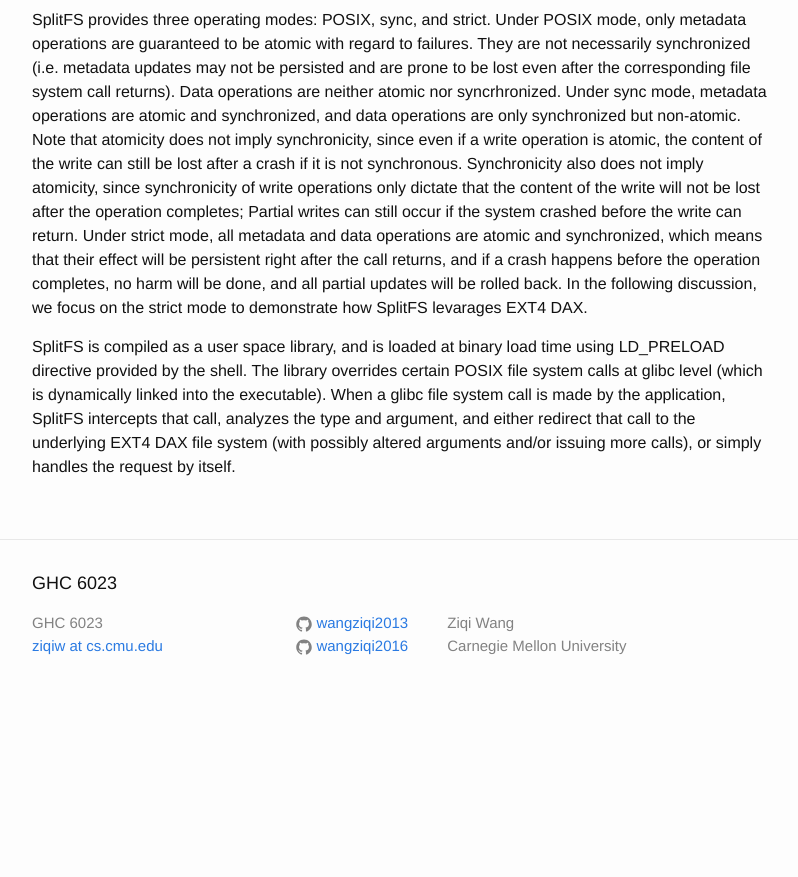
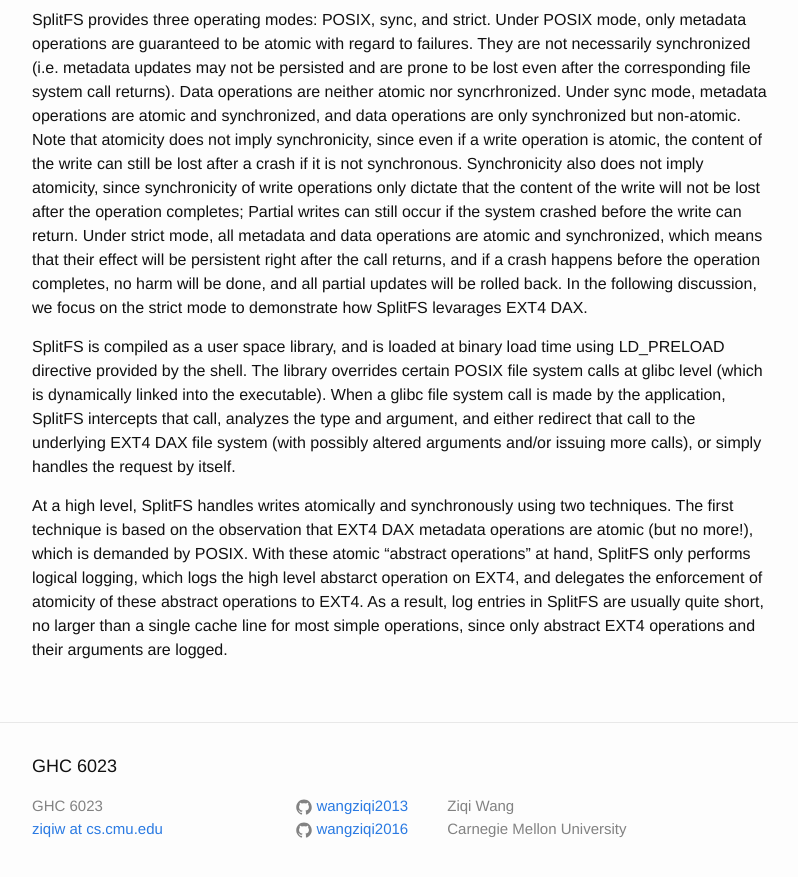
Before and after one commit to wangziqi2013/wangziqi2013.github.io, a Jekyll site: the page built from _posts/2019-11-20-splitfs.markdown, in a window 1280 px wide and 900 px high, scrolled down 1558 px. Shown: the top 877 px of the window, without its empty margins (238-1036 px from the left). Built offline with Jekyll 4.4.1, drawn with Linux system fonts in a browser that asks for light colours; before the commit the page ends 2275 px from its top, so only the background shows below that.

Commit message:
Adding high level

```diff
--- a/_posts/2019-11-20-splitfs.markdown
+++ b/_posts/2019-11-20-splitfs.markdown
@@ -74,3 +74,10 @@ by the shell. The library overrides certain POSIX file system calls at glibc lev
 into the executable). When a glibc file system call is made by the application, SplitFS intercepts that call, analyzes
 the type and argument, and either redirect that call to the underlying EXT4 DAX file system (with possibly altered
 arguments and/or issuing more calls), or simply handles the request by itself.
+
+At a high level, SplitFS handles writes atomically and synchronously using two techniques. The first technique is based
+on the observation that EXT4 DAX metadata operations are atomic (but no more!), which is demanded by POSIX. With these
+atomic "abstract operations" at hand, SplitFS only performs logical logging, which logs the high level abstarct
+operation on EXT4, and delegates the enforcement of atomicity of these abstract operations to EXT4. As a result, log
+entries in SplitFS are usually quite short, no larger than a single cache line for most simple operations, since only
+abstract EXT4 operations and their arguments are logged.
```
